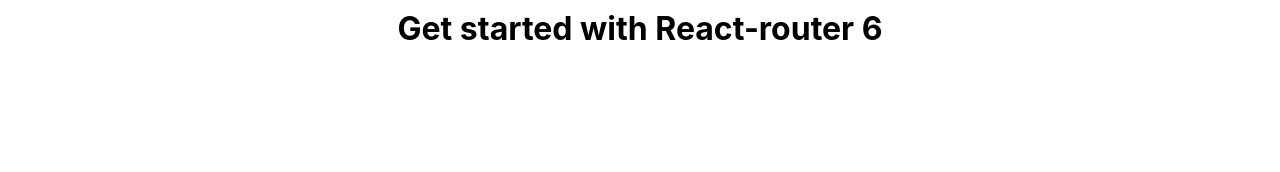
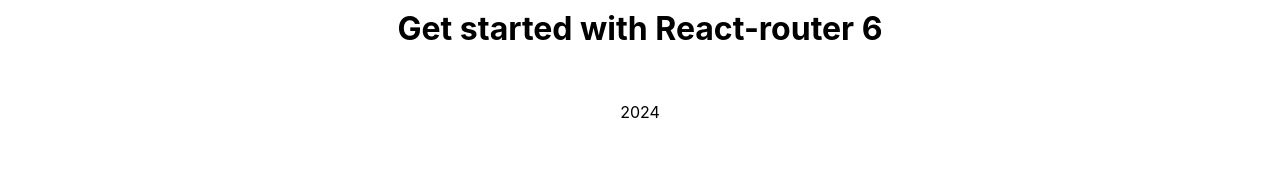
Before and after one commit to burakyauhen/react-router6, a React (Vite) app: page / in a window 1280 px wide. Shown: the part 128-300 px from the top of the page. Built offline with nearby package versions, Linux system fonts and the light colour scheme.

Commit message:
feat: add outlet

```diff
--- a/src/App.jsx
+++ b/src/App.jsx
@@ -1,24 +1,23 @@
 import './App.css'
-import  { Routes, Route, Link } from "react-router-dom"
+import  { Routes, Route } from "react-router-dom"
 import { Homepage } from './pages/Homepage'
 import { Aboutpage } from './pages/Aboutpage'
 import { Blogpage } from './pages/Blogpage'
 import { Notfoundpage } from './pages/Notfoundpage'
+import { Layout } from './components/Layout'
 
 
 function App() {
   return (
     <>
-      <header>
-        <Link to='/'>Home</Link>
-        <Link to='/posts'>Blog</Link>
-        <Link to='about'>About</Link>
-      </header>
+
       <Routes>
-        <Route path="/" element={<Homepage />} />
-        <Route path="/about" element={<Aboutpage />} />
-        <Route path="posts" element={<Blogpage />} />
-        <Route path="*" element={<Notfoundpage />} />
+        <Route path="/" element={<Layout />}>
+          <Route path="/" element={<Homepage />} />
+          <Route path="/about" element={<Aboutpage />} />
+          <Route path="posts" element={<Blogpage />} />
+          <Route path="*" element={<Notfoundpage />} />
+        </Route>
       </Routes>
     </>
   )
--- /dev/null
+++ b/src/components/Layout.jsx
@@ -0,0 +1,21 @@
+import { Link, Outlet } from "react-router-dom";
+
+const Layout = () => {
+    return (
+        <>
+            <header>
+                <Link to='/'>Home</Link>
+                <Link to='/posts'>Blog</Link>
+                <Link to='about'>About</Link>
+            </header>
+
+            <main>
+                <Outlet />
+            </main>
+
+            <footer className="container">2024</footer>
+        </>
+    );
+}
+
+export { Layout }
```
